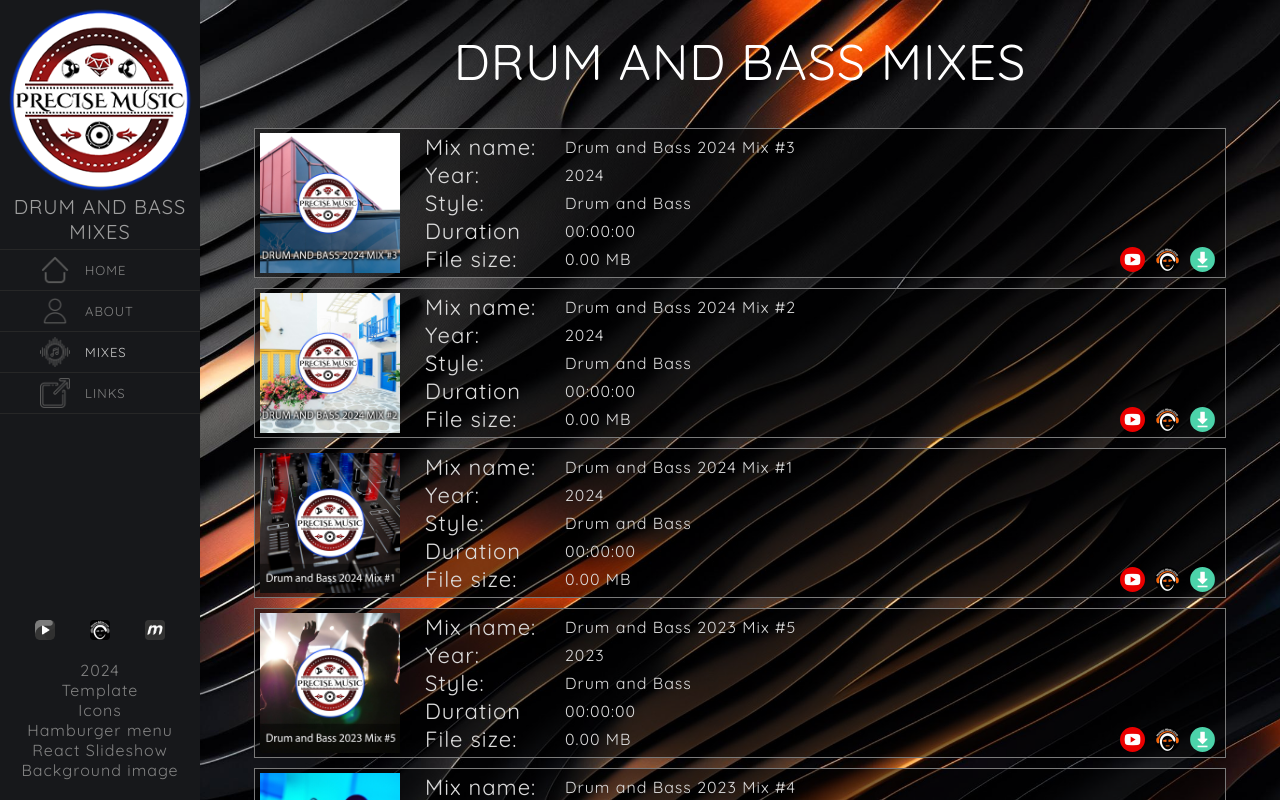
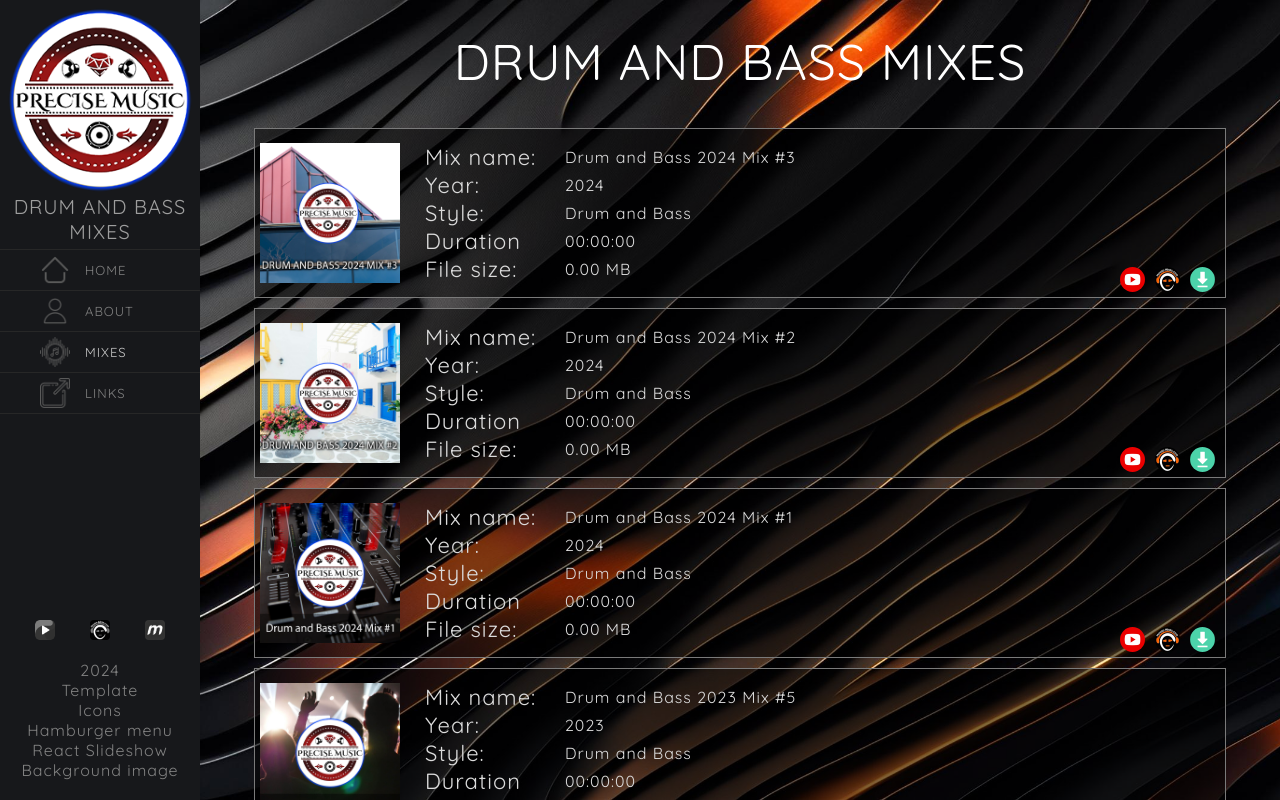
Before and after one commit to matejvalocky/precise-music-react, a React (Create React App) app: page /mixes in a window 1280 px wide. Built offline with nearby package versions, Linux system fonts and the light colour scheme.

Commit message:
štýlovanie .oneMix

```diff
--- a/src/components/OneMix.css
+++ b/src/components/OneMix.css
@@ -3,7 +3,7 @@
     color: #cfcfcf;
     border: 1px rgb(122, 122, 122) solid;
     width: 90%;
-    height: 150px;
+    height: 170px;
     background-color: rgba(0, 0, 0, 0.50); /* 75% priehľadná čierna */
     margin-bottom: 5px;
     display: flex;
```
